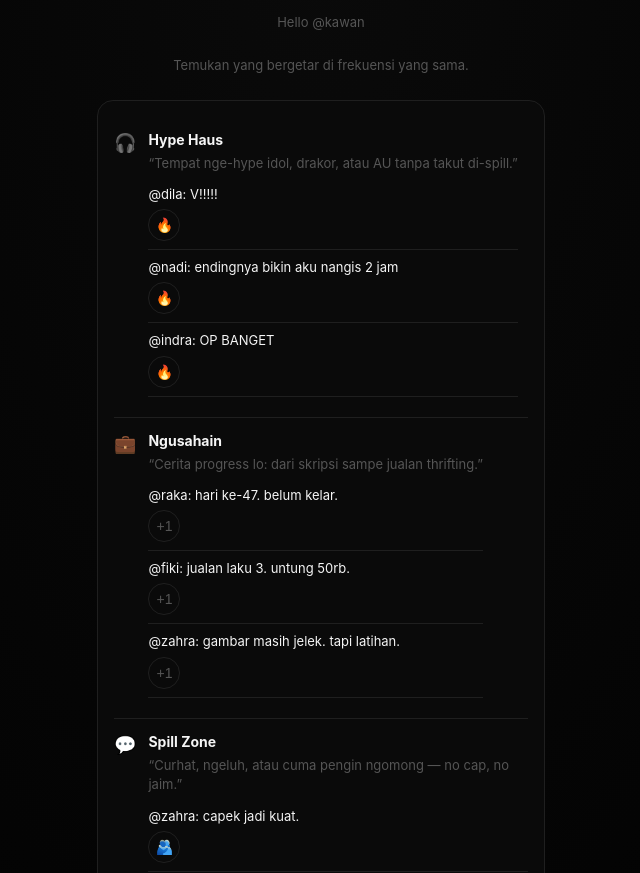
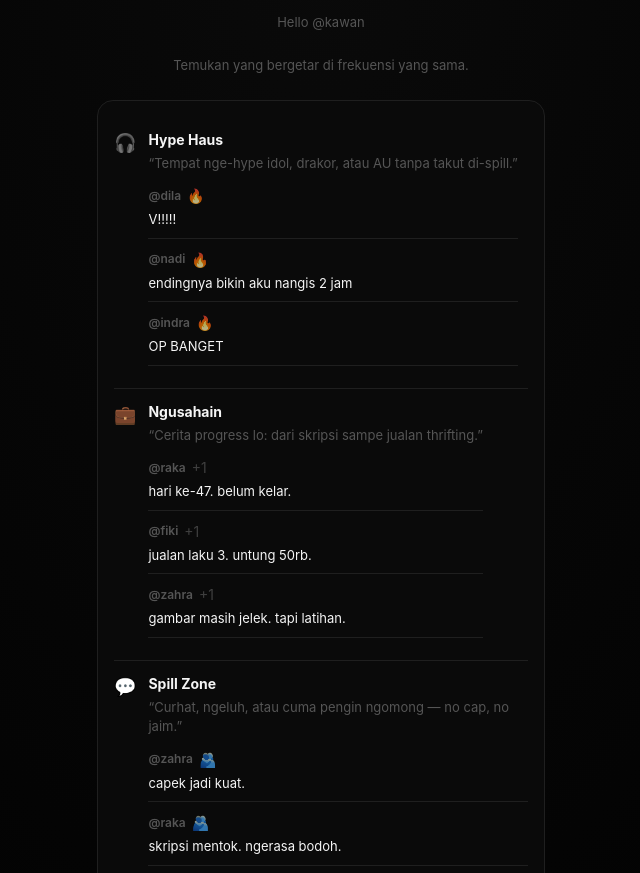
Before and after one commit to hendy-unggul/NOPE-Qwen, a plain HTML site: page frekuensi.html in a window 1280 px wide. Shown: the part 72-945 px from the top of the page, without its empty margins (319-959 px from the left). Drawn offline with Linux system fonts and the light colour scheme.

Commit message:
Update frekuensi.html

```diff
--- a/frekuensi.html
+++ b/frekuensi.html
@@ -7,36 +7,35 @@
   <link rel="stylesheet" href="style.css">
   <style>
     .zone-post-container {
-      margin: 8px 0;
+      margin: 10px 0;
       padding-bottom: 8px;
       border-bottom: 1px solid var(--border);
     }
     .zone-post {
       font-size: 13px;
       color: var(--text);
-      margin-bottom: 6px;
       line-height: 1.4;
     }
-    .post-actions {
-      display: flex;
-      gap: 12px;
-    }
-    .post-btn {
-      background: none;
-      border: 1px solid var(--border);
-      color: var(--muted);
-      width: 32px;
-      height: 32px;
-      border-radius: 50%;
+    /* Username + emoji dalam satu baris */
+    .post-header {
       display: flex;
       align-items: center;
-      justify-content: center;
-      cursor: pointer;
+      gap: 6px;
+      margin-bottom: 4px;
+    }
+    .post-username {
+      color: var(--muted);
+      font-weight: 600;
+      font-size: 12px;
+    }
+    .post-emoji {
+      color: var(--muted);
       font-size: 14px;
+      opacity: 0.7;
     }
-    .post-btn:hover {
-      border-color: var(--accent);
-      color: var(--accent);
+    .post-content {
+      color: var(--text);
+      font-size: 13px;
     }
     .zone-icon {
       font-size: 18px;
@@ -45,9 +44,6 @@
       margin-bottom: 12px;
       color: var(--muted);
       font-size: 13px;
-    }
-    .zone-actions {
-      margin-top: 12px;
     }
   </style>
 </head>
@@ -81,22 +77,25 @@
           <p>“Tempat nge-hype idol, drakor, atau AU tanpa takut di-spill.”</p>
 
           <div class="zone-post-container">
-            <div class="zone-post">@dila: V!!!!!</div>
-            <div class="post-actions">
-              <button class="post-btn" onclick="sendReaction('🔥')">🔥</button>
+            <div class="post-header">
+              <span class="post-username">@dila</span>
+              <span class="post-emoji">🔥</span>
             </div>
+            <div class="post-content">V!!!!!</div>
           </div>
           <div class="zone-post-container">
-            <div class="zone-post">@nadi: endingnya bikin aku nangis 2 jam</div>
-            <div class="post-actions">
-              <button class="post-btn" onclick="sendReaction('🔥')">🔥</button>
+            <div class="post-header">
+              <span class="post-username">@nadi</span>
+              <span class="post-emoji">🔥</span>
             </div>
+            <div class="post-content">endingnya bikin aku nangis 2 jam</div>
           </div>
           <div class="zone-post-container">
-            <div class="zone-post">@indra: OP BANGET</div>
-            <div class="post-actions">
-              <button class="post-btn" onclick="sendReaction('🔥')">🔥</button>
+            <div class="post-header">
+              <span class="post-username">@indra</span>
+              <span class="post-emoji">🔥</span>
             </div>
+            <div class="post-content">OP BANGET</div>
           </div>
         </div>
       </div>
@@ -109,22 +108,25 @@
           <p>“Cerita progress lo: dari skripsi sampe jualan thrifting.”</p>
 
           <div class="zone-post-container">
-            <div class="zone-post">@raka: hari ke-47. belum kelar.</div>
-            <div class="post-actions">
-              <button class="post-btn" onclick="sendReaction('+1')">+1</button>
+            <div class="post-header">
+              <span class="post-username">@raka</span>
+              <span class="post-emoji">+1</span>
             </div>
+            <div class="post-content">hari ke-47. belum kelar.</div>
           </div>
           <div class="zone-post-container">
-            <div class="zone-post">@fiki: jualan laku 3. untung 50rb.</div>
-            <div class="post-actions">
-              <button class="post-btn" onclick="sendReaction('+1')">+1</button>
+            <div class="post-header">
+              <span class="post-username">@fiki</span>
+              <span class="post-emoji">+1</span>
             </div>
+            <div class="post-content">jualan laku 3. untung 50rb.</div>
           </div>
           <div class="zone-post-container">
-            <div class="zone-post">@zahra: gambar masih jelek. tapi latihan.</div>
-            <div class="post-actions">
-              <button class="post-btn" onclick="sendReaction('+1')">+1</button>
+            <div class="post-header">
+              <span class="post-username">@zahra</span>
+              <span class="post-emoji">+1</span>
             </div>
+            <div class="post-content">gambar masih jelek. tapi latihan.</div>
           </div>
         </div>
       </div>
@@ -137,22 +139,25 @@
           <p>“Curhat, ngeluh, atau cuma pengin ngomong — no cap, no jaim.”</p>
 
           <div class="zone-post-container">
-            <div class="zone-post">@zahra: capek jadi kuat.</div>
-            <div class="post-actions">
-              <button class="post-btn" onclick="sendReaction('🫂')">🫂</button>
+            <div class="post-header">
+              <span class="post-username">@zahra</span>
+              <span class="post-emoji">🫂</span>
             </div>
+            <div class="post-content">capek jadi kuat.</div>
           </div>
           <div class="zone-post-container">
-            <div class="zone-post">@raka: skripsi mentok. ngerasa bodoh.</div>
-            <div class="post-actions">
-              <button class="post-btn" onclick="sendReaction('🫂')">🫂</button>
+            <div class="post-header">
+              <span class="post-username">@raka</span>
+              <span class="post-emoji">🫂</span>
             </div>
+            <div class="post-content">skripsi mentok. ngerasa bodoh.</div>
           </div>
           <div class="zone-post-container">
-            <div class="zone-post">@lala: sendiri. hujan. berat.</div>
-            <div class="post-actions">
-              <button class="post-btn" onclick="sendReaction('🫂')">🫂</button>
+            <div class="post-header">
+              <span class="post-username">@lala</span>
+              <span class="post-emoji">🫂</span>
             </div>
+            <div class="post-content">sendiri. hujan. berat.</div>
           </div>
         </div>
       </div>
@@ -168,11 +173,6 @@
   <script>
     document.getElementById('username-display').textContent = localStorage.getItem('nope_username') || 'kawan';
 
-    function sendReaction(emoji) {
-      // Simulasi: hanya tampilkan notifikasi
-      alert(`Kamu mengirim ${emoji} — respons hanya terlihat oleh pengirim asli.`);
-    }
-
     function goTo(page) {
       window.location.href = page;
     }
```
